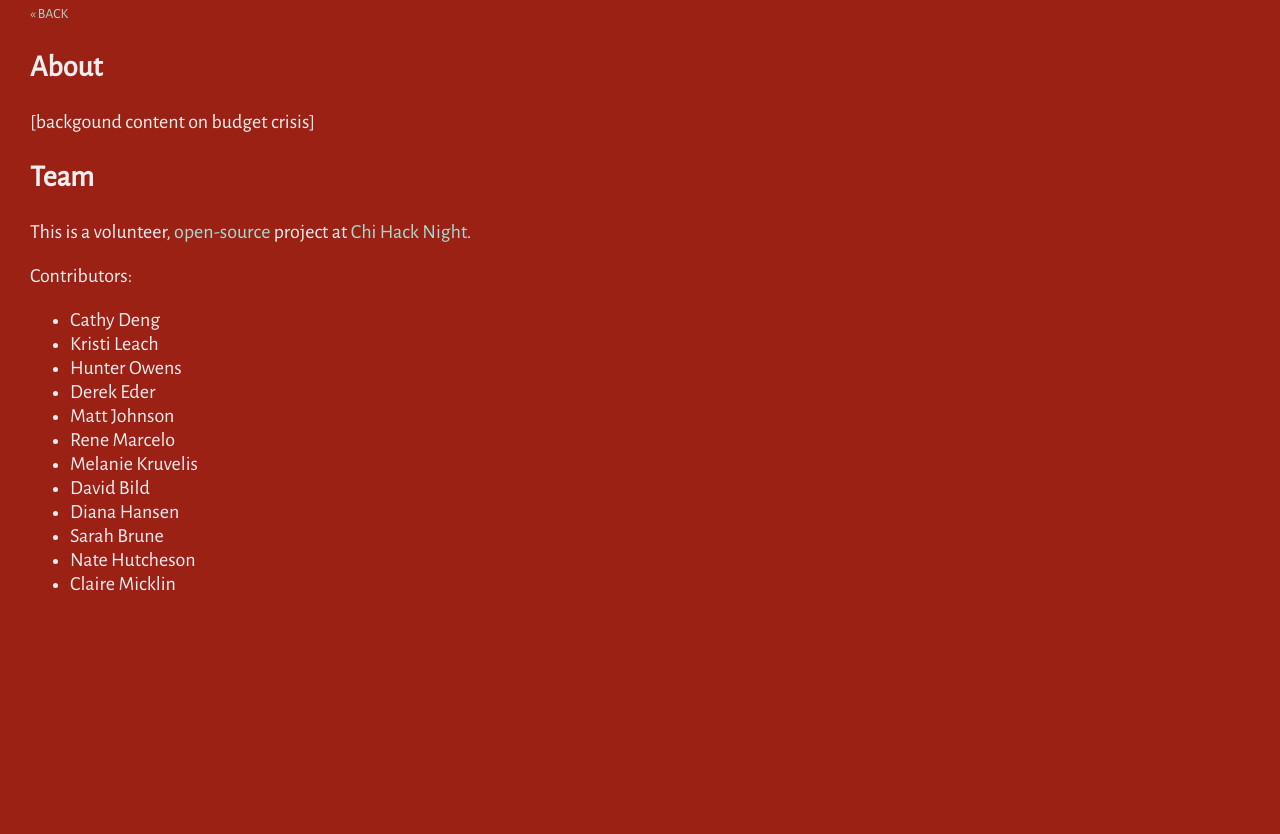
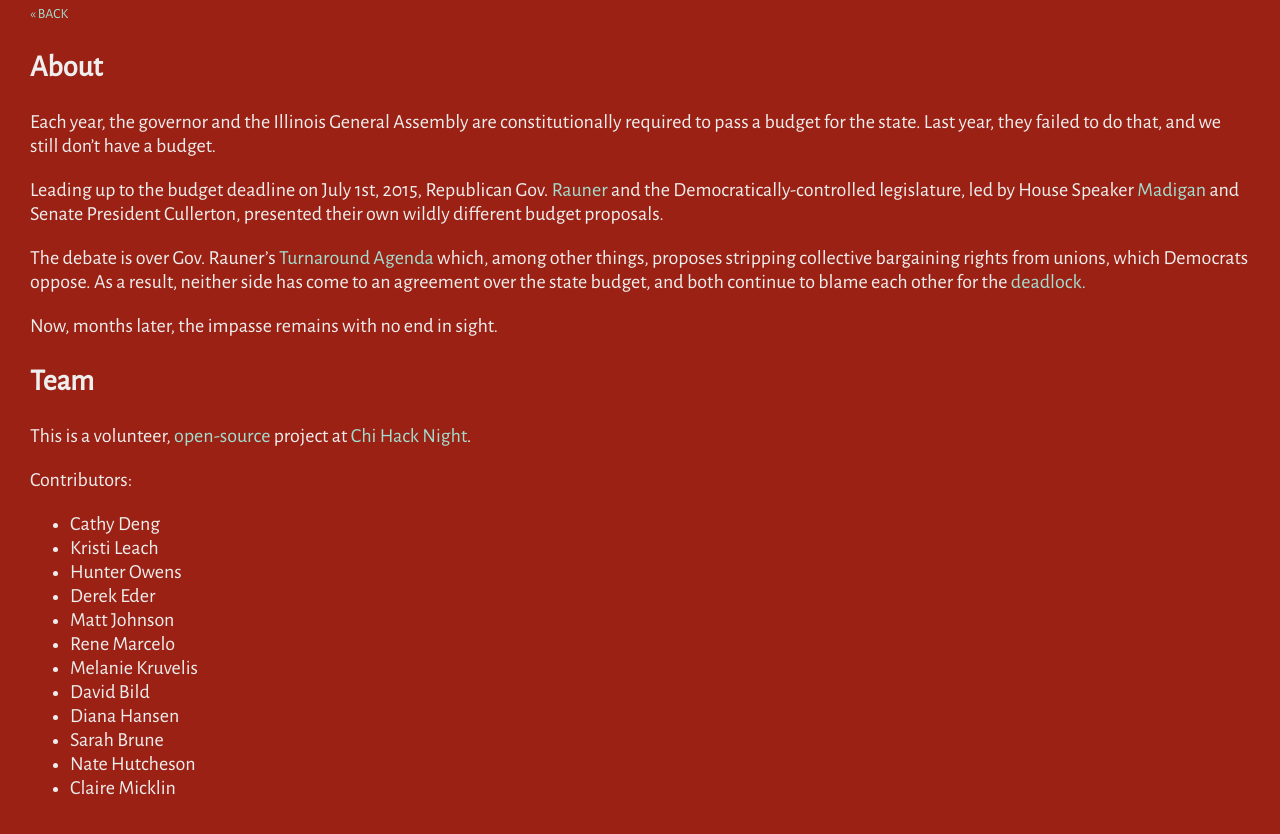
Before and after one commit to chihacknight/il-budget-clock, a Jekyll site: the page built from about.html, in a window 1280 px wide. Shown: the top 834 px of the page. Built offline with Jekyll 4.4.1, drawn with Linux system fonts in a browser that asks for light colours.

Commit message:
about the conflict

```diff
--- a/about.html
+++ b/about.html
@@ -5,8 +5,13 @@
 <div class='about'>
 	<a href="/" class="small">&laquo; BACK</a>
 	<h2>About</h2>
-	<p>[backgound content on budget crisis]</p>
+    <p>Each year, the governor and the Illinois General Assembly are constitutionally required to pass a budget for the state. Last year, they failed to do that, and we still don’t have a budget.</p>
 
+    <p>Leading up to the budget deadline on July 1st, 2015, Republican Gov. <a href="https://www.illinoispolicy.org/rauners-budget-a-line-item-breakdown/">Rauner</a>
+      and the Democratically-controlled legislature, led by House Speaker <a href="http://wgntv.com/2015/05/26/il-democrats-proposing-budget-with-3-billion-worth-of-debt/">Madigan</a> and Senate President Cullerton, presented their own wildly different budget proposals.</p>
+    <p>The debate is over Gov. Rauner’s <a href="https://www.illinois.gov/gov/Documents/CompiledPacket.pdf">Turnaround Agenda</a> which, among other things, proposes stripping collective bargaining rights from unions,
+      which Democrats oppose. As a result, neither side has come to an agreement over the state budget, and both continue to blame each other for the <a href="http://chicago.cbslocal.com/2015/10/07/rauner-madigan-trade-blame-over-damage-from-budget-impasse/">deadlock.</a>
+    <p>Now, months later, the impasse remains with no end in sight.</p>
 	<h2>Team</h2>
 	<p>This is a volunteer, <a href="https://github.com/chihacknight/il-budget-clock/" target="_blank">open-source</a> project at <a href="http://chihacknight.org/" target="_blank">Chi Hack Night</a>.</p>
 	<p>Contributors:</p>
```
